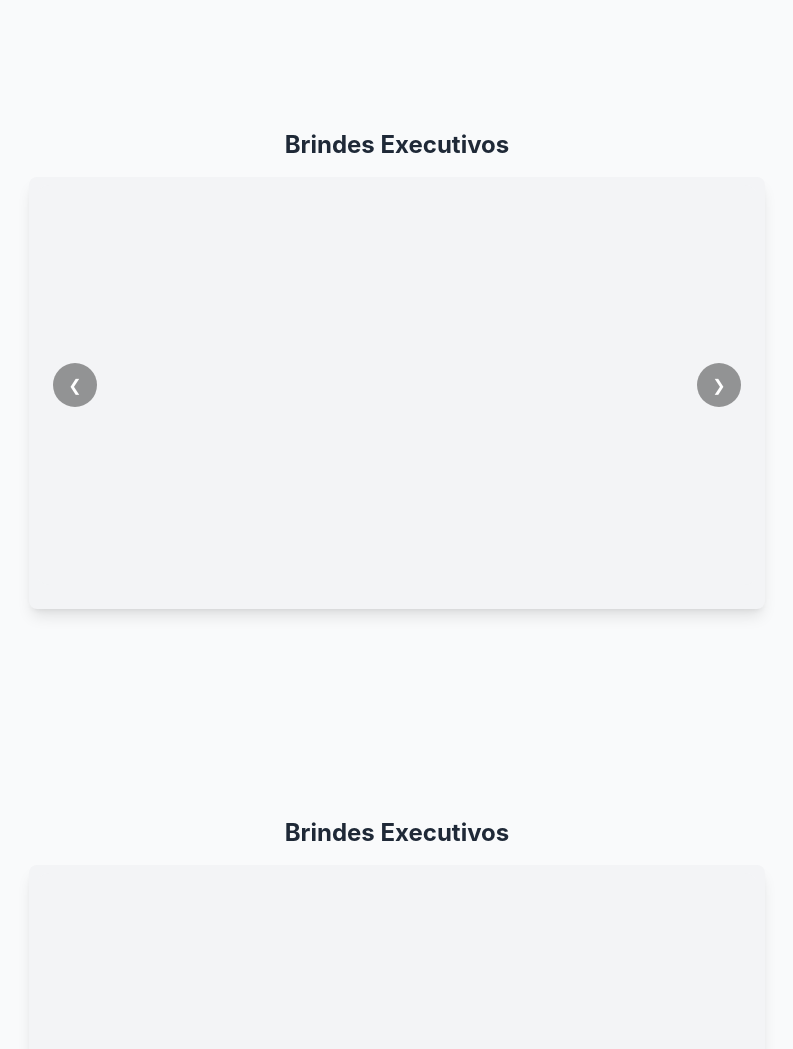
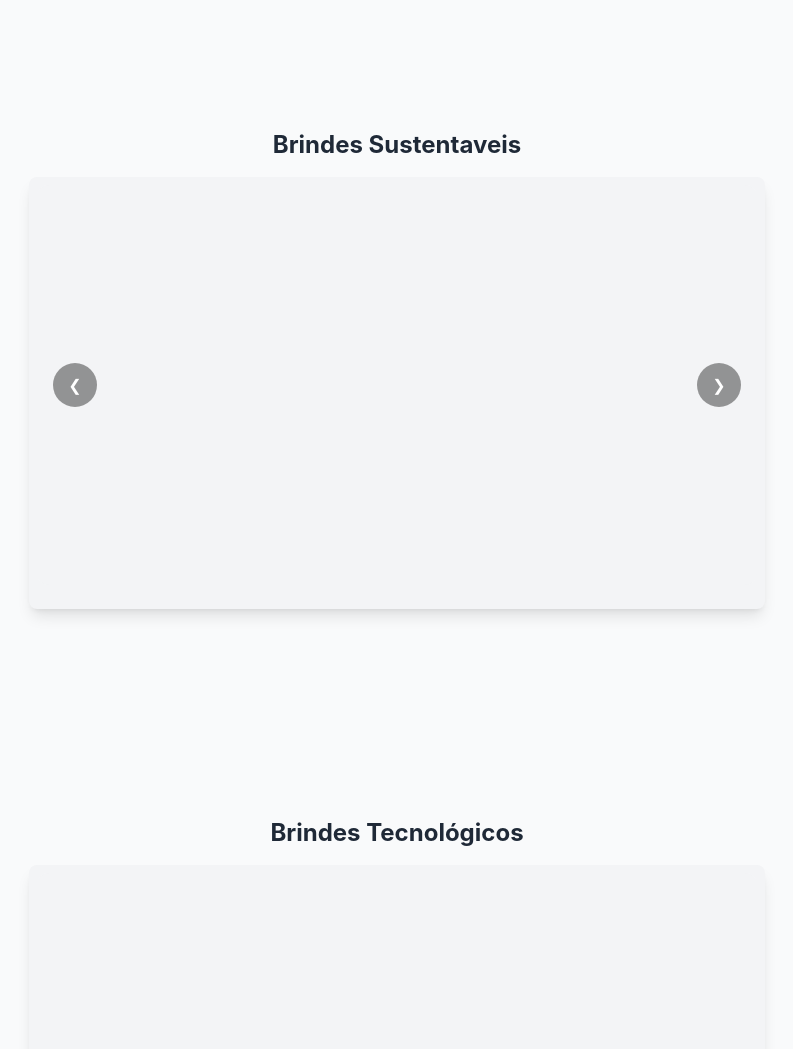
Before and after one commit to Al3xaum/brindes, a website: page index.html in a window 1280 px wide. Shown: the part 1380-2429 px from the top of the page, without its empty margins (243-1036 px from the left). Drawn offline with nearby package versions, Linux system fonts and the light colour scheme; no server answers.

Commit message:
Add files via upload

```diff
--- a/index.html
+++ b/index.html
@@ -106,7 +106,7 @@
     </section>
     <section id="brindes" class="py-20 bg-gray-50">
     <div class="max-w-3xl mx-auto px-4 mb-12">
-        <h3 class="text-2xl font-bold mb-4 text-center">Brindes Executivos</h3>
+        <h3 class="text-2xl font-bold mb-4 text-center">Brindes Sustentaveis</h3>
         <div class="bg-gray-100 rounded-lg shadow-lg p-2">
             <div class="carousel-container" style="height: 400px;">
                 <div id="carousel-sustentaveis-container"></div>
@@ -119,7 +119,7 @@
     </section>
     <section id="brindes" class="py-20 bg-gray-50">
     <div class="max-w-3xl mx-auto px-4 mb-12">
-        <h3 class="text-2xl font-bold mb-4 text-center">Brindes Executivos</h3>
+        <h3 class="text-2xl font-bold mb-4 text-center">Brindes Tecnológicos</h3>
         <div class="bg-gray-100 rounded-lg shadow-lg p-2">
             <div class="carousel-container" style="height: 400px;">
                 <div id="carousel-tecnologicos-container"></div>
```
